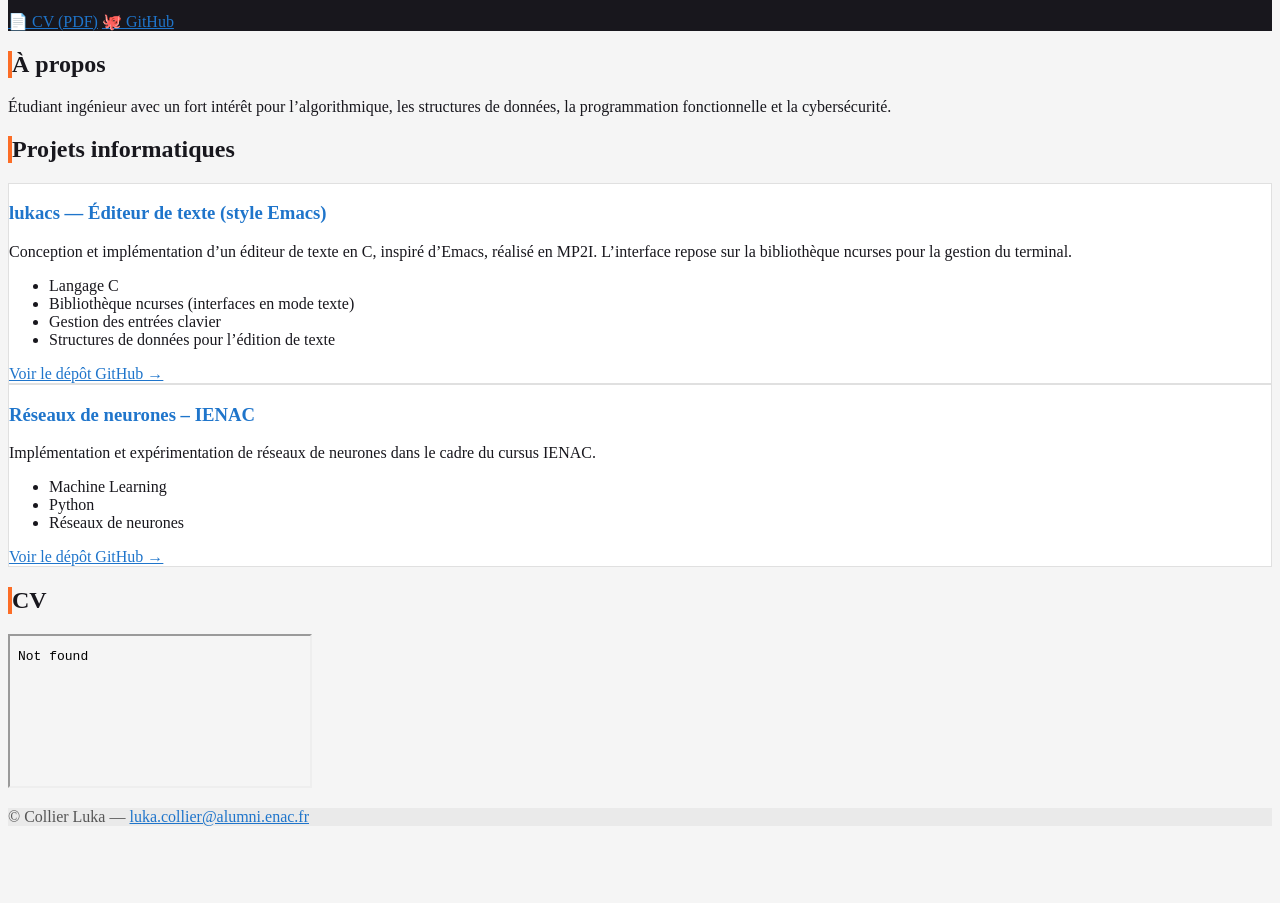
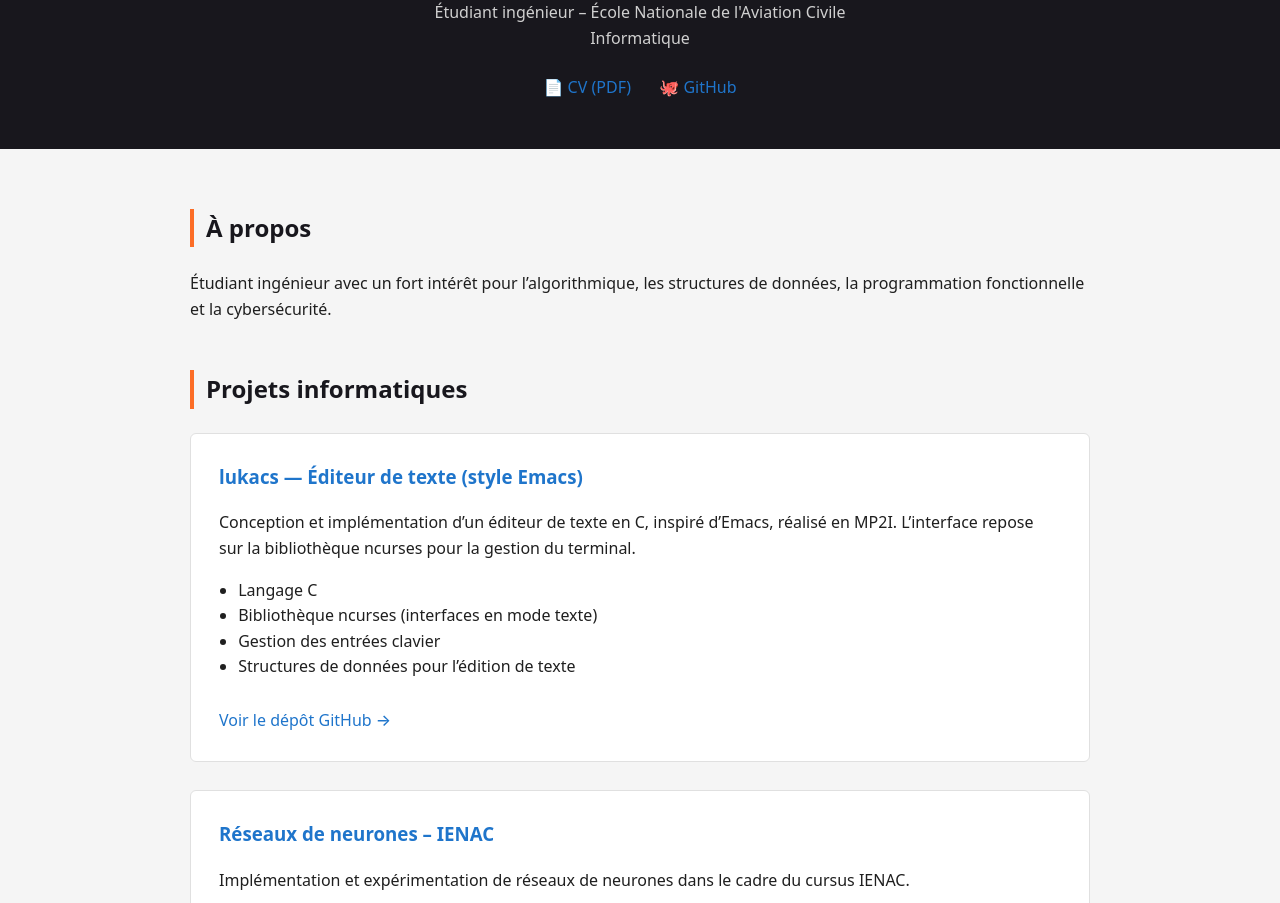
Before and after one commit to LukaCollier/LukaCollier.github.io, a plain HTML site: page index.html in a window 1280 px wide. Shown: the part 120-1023 px from the top of the page. Before the commit the page ends 962 px from the top, so only its background shows below. Drawn offline with Linux system fonts and the light colour scheme.

Commit message:
Update style.css

```diff
--- a/style.css
+++ b/style.css
@@ -1,27 +1,116 @@
-/* GitLab colors */
-:root {
-  --gitlab-orange: #fc6d26;
-  --gitlab-dark: #18171d;
-  --gitlab-light: #ffffff;
-  --gitlab-link: #1f75cb;
-  --gitlab-bg: #f5f5f5;
-  --gitlab-footer: #eaeaea;
+/* ===== Base ===== */
+body {
+  font-family: system-ui, -apple-system, BlinkMacSystemFont, "Segoe UI", sans-serif;
+  margin: 0;
+  background-color: #f5f5f5;
+  color: #1f1f1f;
+  line-height: 1.6;
 }
-body {
-  background-color: var(--gitlab-bg);
-  color: var(--gitlab-dark);
+
+/* ===== Header ===== */
+header {
+  background-color: #18171d;
+  color: #ffffff;
+  padding: 3rem 1.5rem;
+  text-align: center;
 }
-header {
-  background-color: var(--gitlab-dark);
-  color: var(--gitlab-light);
+
+header h1 {
+  margin: 0;
+  font-size: 2.5rem;
 }
-header h1 { color: var(--gitlab-light); }
-.links a { color: var(--gitlab-link); }
-.links a:hover { color: var(--gitlab-orange); }
-h2 { border-left: 4px solid var(--gitlab-orange); }
-article { background: var(--gitlab-light); border: 1px solid #e0e0e0; }
-article h3, article a { color: var(--gitlab-link); }
-article a:hover { color: var(--gitlab-orange); }
-footer { background-color: var(--gitlab-footer); color: #555; }
-footer a { color: var(--gitlab-link); }
-footer a:hover { color: var(--gitlab-orange); }
+
+.subtitle {
+  margin-top: 0.5rem;
+  color: #d0d0d0;
+}
+
+.links {
+  margin-top: 1.5rem;
+}
+
+.links a {
+  color: #1f75cb;
+  text-decoration: none;
+  margin: 0 0.75rem;
+  font-weight: 500;
+}
+
+.links a:hover {
+  color: #fc6d26;
+}
+
+/* ===== Layout ===== */
+main {
+  max-width: 900px;
+  margin: auto;
+  padding: 2.5rem 1.5rem;
+}
+
+section {
+  margin-bottom: 3rem;
+}
+
+h2 {
+  border-left: 4px solid #fc6d26;
+  padding-left: 0.75rem;
+  margin-bottom: 1.5rem;
+  color: #18171d;
+}
+
+/* ===== Project cards ===== */
+article {
+  background: #ffffff;
+  padding: 1.75rem;
+  margin-bottom: 1.75rem;
+  border-radius: 6px;
+  border: 1px solid #e0e0e0;
+}
+
+article h3 {
+  margin-top: 0;
+  color: #1f75cb;
+}
+
+article ul {
+  padding-left: 1.2rem;
+}
+
+article a {
+  display: inline-block;
+  margin-top: 0.75rem;
+  color: #1f75cb;
+  text-decoration: none;
+  font-weight: 500;
+}
+
+article a:hover {
+  color: #fc6d26;
+}
+
+/* ===== CV iframe ===== */
+iframe {
+  width: 100%;
+  height: 900px;
+  border: 1px solid #e0e0e0;
+  border-radius: 6px;
+  background: #ffffff;
+}
+
+/* ===== Footer ===== */
+footer {
+  background-color: #eaeaea;
+  text-align: center;
+  padding: 2rem;
+  font-size: 0.9rem;
+  color: #555;
+}
+
+footer a {
+  color: #1f75cb;
+  text-decoration: none;
+}
+
+footer a:hover {
+  color: #fc6d26;
+}
```
